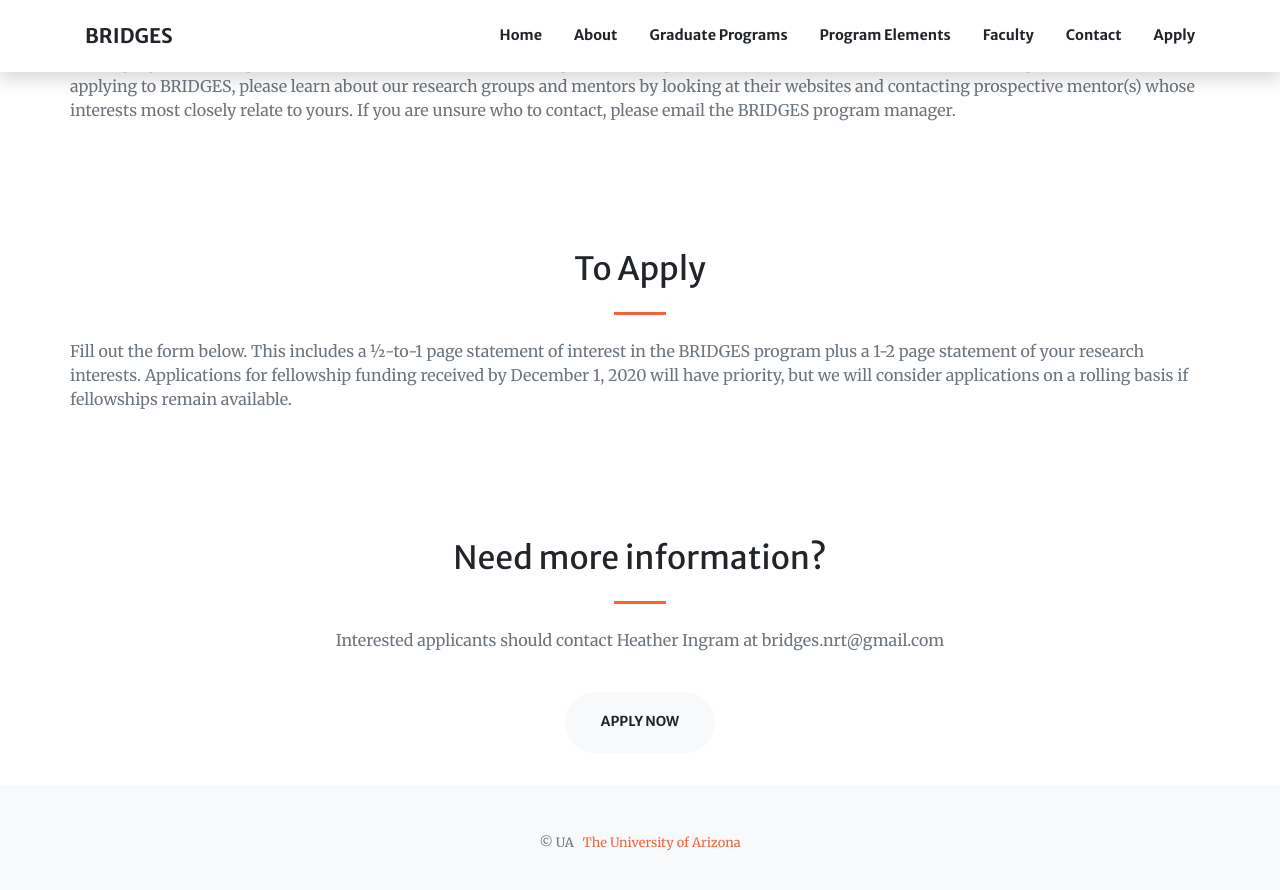
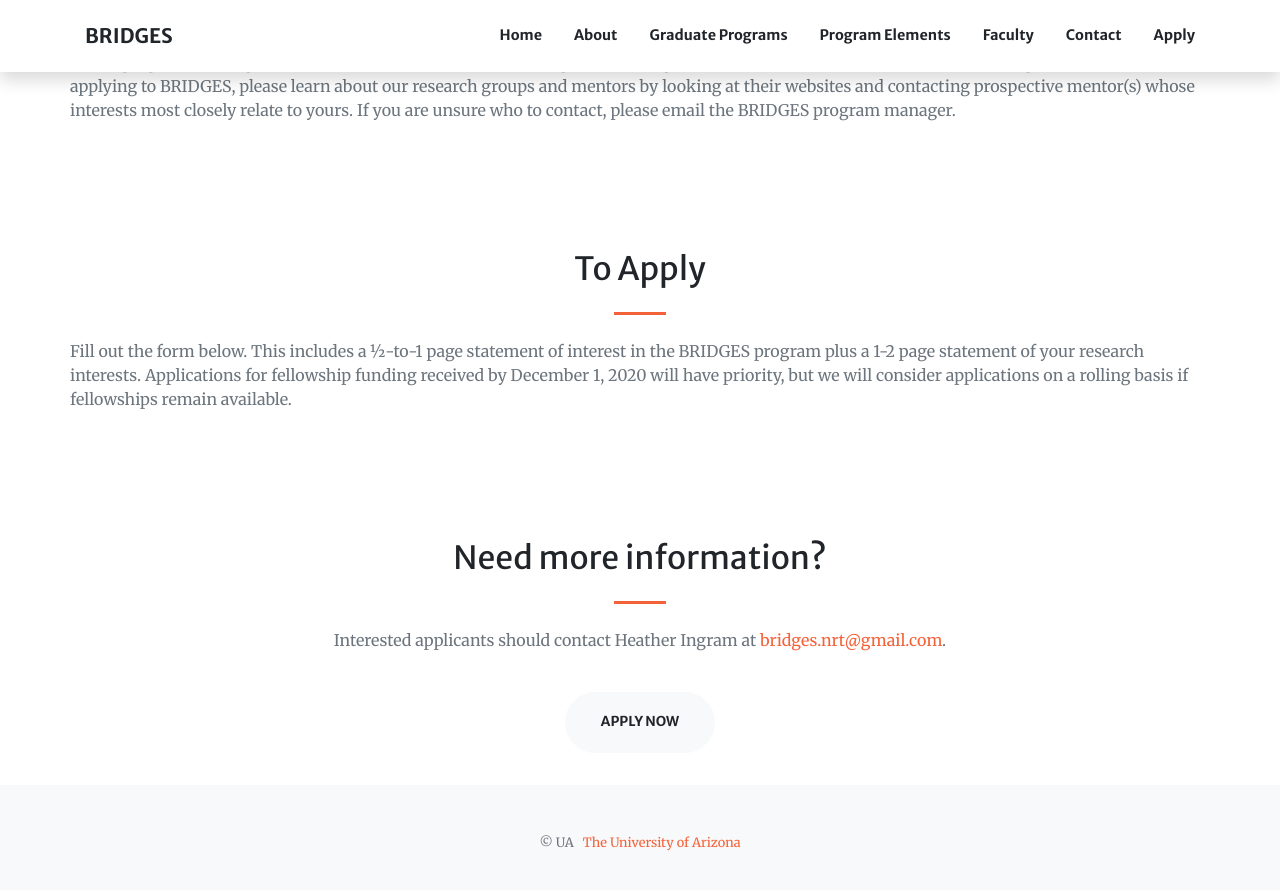
Before and after one commit to ecosystem-genomics/ecosystem-genomics.github.io, a Jekyll site: the page built from how-to-apply.md, in a window 1280 px wide and 900 px high, scrolled down 975 px. Shown: the top 890 px of the window. Built offline with Jekyll 4.4.1, drawn with Linux system fonts in a browser that asks for light colours; nearby versions of some CDN libraries; some of the changed lines change nothing that is shown.

Commit message:
Add hyperlink to email

```diff
--- a/how-to-apply.md
+++ b/how-to-apply.md
@@ -53,7 +53,7 @@ sections:
 #  background_style: bg-info
 #  text_style: text-left text-white
   text: >+
-    Interested applicants should contact Heather Ingram at bridges.nrt@gmail.com
+    Interested applicants should contact Heather Ingram at [bridges.nrt@gmail.com](mailto:bridges.nrt@gmail.com).
   actions:
   - title: Apply Now
     url: 'https://uarizona.co1.qualtrics.com/jfe/form/SV_eaH2jkJBxMuBE3z '
```
